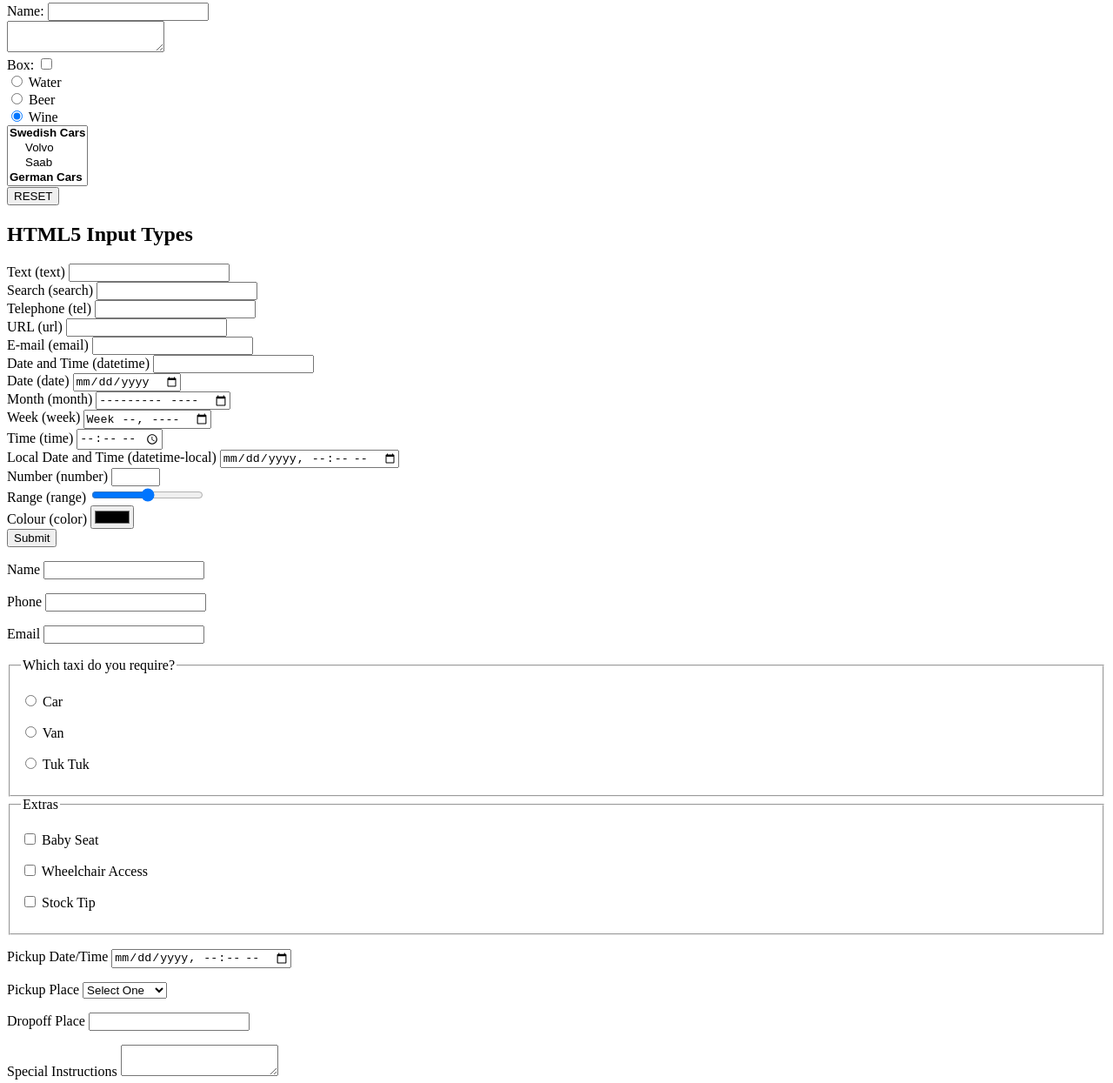
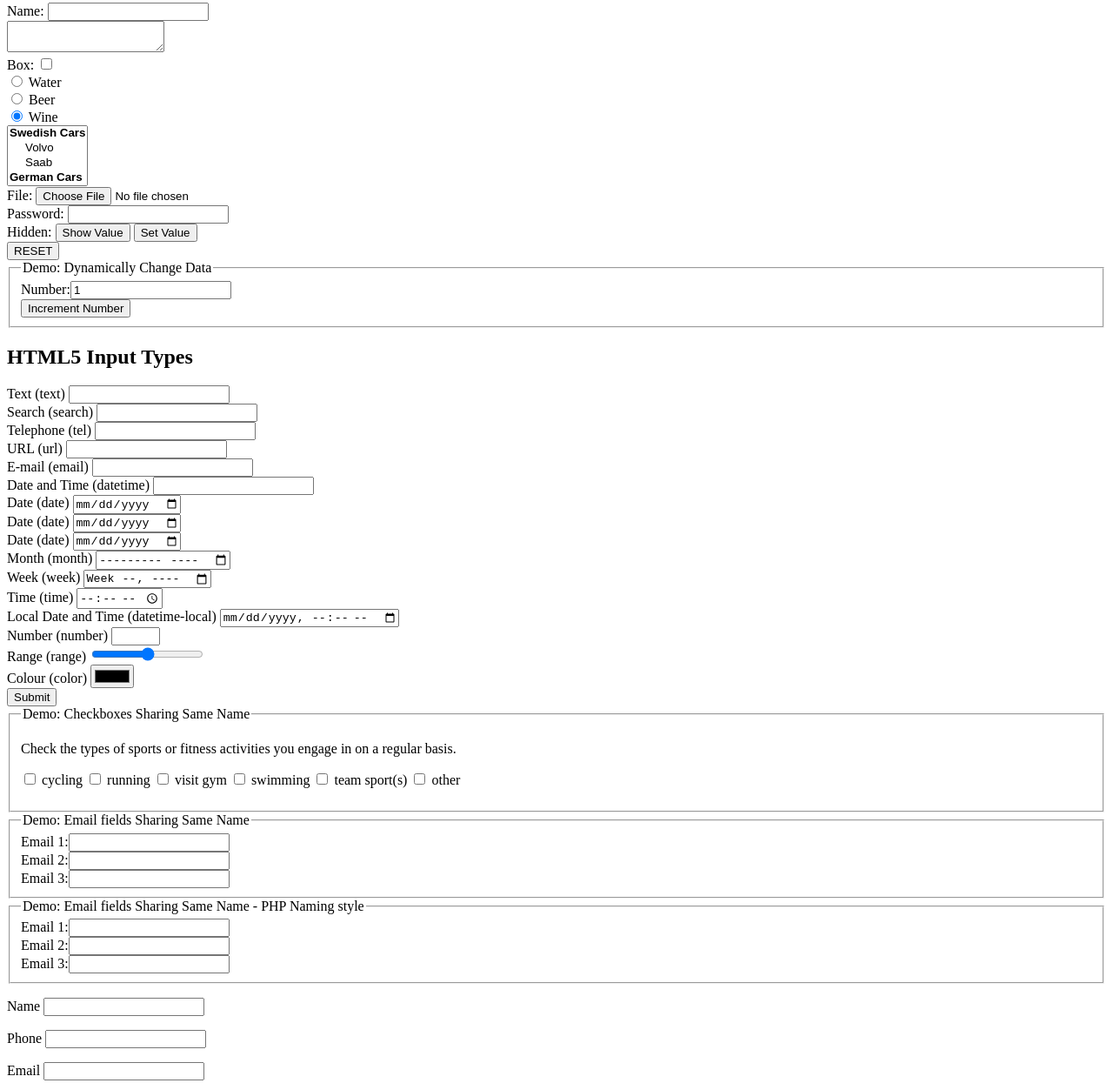
Before and after one commit to pjjonesnz/saveMyForm.jquery, a plain HTML site: page demo/pjs_form_saver.html in a window 1280 px wide. Shown: the part 5-1250 px from the top of the page at 87% size. Drawn offline with nearby package versions, Linux system fonts and the light colour scheme.

Commit message:
Add more demo fields

```diff
--- a/demo/pjs_form_saver.html
+++ b/demo/pjs_form_saver.html
@@ -26,8 +26,27 @@
                 <option value="audi">Audi</option>
             </optgroup>
         </select><br>
+        <label>File: <input type="file" name="my_file" /></label><br />
+        <label>Password: <input type="password" name="my_password" /></label><br />
+        <label>Hidden: <input type="hidden" name="my_hidden_field" id="my_hidden_field" value="0"><input type="button" id="show_hidden_value" value="Show Value" /> <input type="button" id="set_hidden_value" value="Set Value" /></label><br />
         <input type="button" id="reset" value="RESET" />
     </form>
+    <form id="demo_dynamic_change">
+        <fieldset>
+            <legend>Demo: Dynamically Change Data</legend>
+            <label>Number:<input name="data_one" id="data_one_id" value="1" /></label><br />
+            <input type="button" id="increment_value" value="Increment Number" />
+        </fieldset>
+    </form>
+    <script>
+        $(function () {
+            $('#increment_value').click( function() {
+                var value = $('#data_one_id').val();
+                value++;
+                $('#data_one_id').val(value).change();
+            });
+        });
+    </script>
     <form id="form2">
         <h2>HTML5 Input Types</h2>
 
@@ -54,6 +73,14 @@
         <div class="text">
             <label for="type-datetime">Date and Time (datetime)</label>
             <input type="datetime" name="type-datetime" id="type-datetime">
+        </div>
+        <div class="text">
+            <label for="type-date">Date (date)</label>
+            <input type="date" name="type-date" id="type-date">
+        </div>
+        <div class="text">
+            <label for="type-date">Date (date)</label>
+            <input type="date" name="type-date" id="type-date">
         </div>
         <div class="text">
             <label for="type-date">Date (date)</label>
@@ -90,6 +117,44 @@
         <div class="submit-area">
             <input type="submit" value="Submit" name="submit-1">
         </div>
+    </form>
+
+    <form action="#" method="post" class="demoForm" name="demoForm">
+
+        <fieldset>
+            <legend>Demo: Checkboxes Sharing Same Name</legend>
+
+            <p>Check the types of sports or fitness activities you engage in on a regular basis.</p>
+
+            <p>
+                <label><input type="checkbox" name="sports[]" value="cycling" /> cycling</label>
+                <label><input type="checkbox" name="sports[]" value="running" /> running</label>
+                <label><input type="checkbox" name="sports[]" value="visit gym" /> visit gym</label>
+                <label><input type="checkbox" name="sports[]" value="swimming" /> swimming</label>
+                <label><input type="checkbox" name="sports[]" value="team sports" /> team sport(s)</label>
+                <label><input type="checkbox" name="sports[]" value="other" /> other</label>
+            </p>
+
+        </fieldset>
+
+    </form>
+
+    <form name="demo_same_name_1">
+        <fieldset>
+            <legend>Demo: Email fields Sharing Same Name</legend>
+        <label>Email 1:<input name="email" /></label><br />
+        <label>Email 2:<input name="email" /></label><br />
+        <label>Email 3:<input name="email" /></label><br />
+        </fieldset>
+    </form>
+
+    <form name="demo_same_name_2">
+        <fieldset>
+            <legend>Demo: Email fields Sharing Same Name - PHP Naming style</legend>
+            <label>Email 1:<input name="email[]" /></label><br />
+            <label>Email 2:<input name="email[]" /></label><br />
+            <label>Email 3:<input name="email[]" /></label><br />
+        </fieldset>
     </form>
 
     <form id="form3" method="get" enctype="application/x-www-form-urlencoded">
@@ -169,10 +234,18 @@
         $(function () {
 
             $("#reset").click( function() {
-                console.log('here');
                 $("#myform").PJsFormSaver('clearStorage');
 
             });
+            $("#show_hidden_value").click( function() {
+                alert('Hidden field value: ' + $("#my_hidden_field").val());
+            })
+            $("#set_hidden_value").click(function () {
+                console.log('set');
+                var hiddenvalue = $("#my_hidden_field").val();
+                hiddenvalue ++;
+                $("#my_hidden_field").val(hiddenvalue).change();
+            })
             $("form").PJsFormSaver();
         });
     </script>
```
